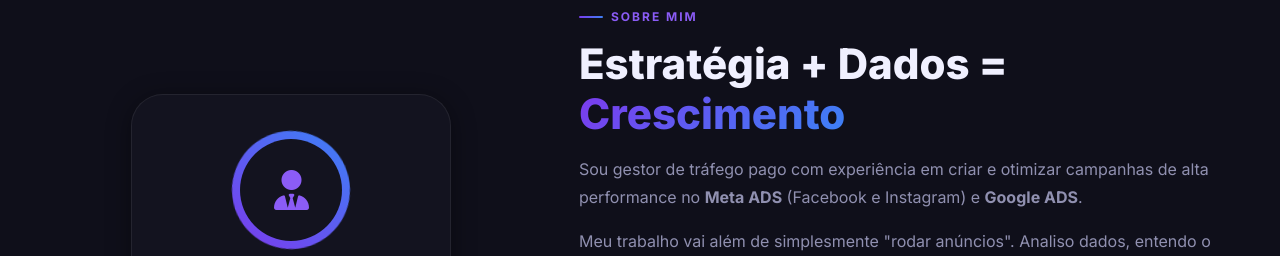
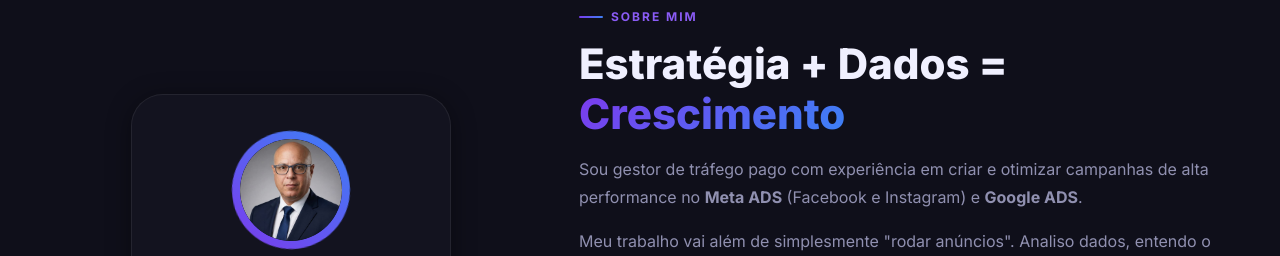
Before and after one commit to cesarmoacyr/ProjetoSite, a website: page index.html in a window 1280 px wide. Shown: the part 900-1156 px from the top of the page. Drawn offline with Linux system fonts and the light colour scheme.

Commit message:
Fix: restore profile photo and add avatar-inner img CSS

```diff
--- a/index.html
+++ b/index.html
@@ -94,7 +94,7 @@
                         <div class="sobre-avatar">
                             <div class="avatar-ring"></div>
                             <div class="avatar-inner">
-                                <i class="fas fa-user-tie"></i>
+                                <img src="foto-moacyr.jpg" alt="Moacyr Barros" />
                             </div>
                         </div>
                         <div class="sobre-badges">
--- a/styles.css
+++ b/styles.css
@@ -529,6 +529,14 @@
     justify-content: center;
     font-size: 40px;
     color: var(--accent-violet);
+    overflow: hidden;
+}
+
+.avatar-inner img {
+    width: 100%;
+    height: 100%;
+    object-fit: cover;
+    border-radius: 50%;
 }
 
 .sobre-badges {
```
